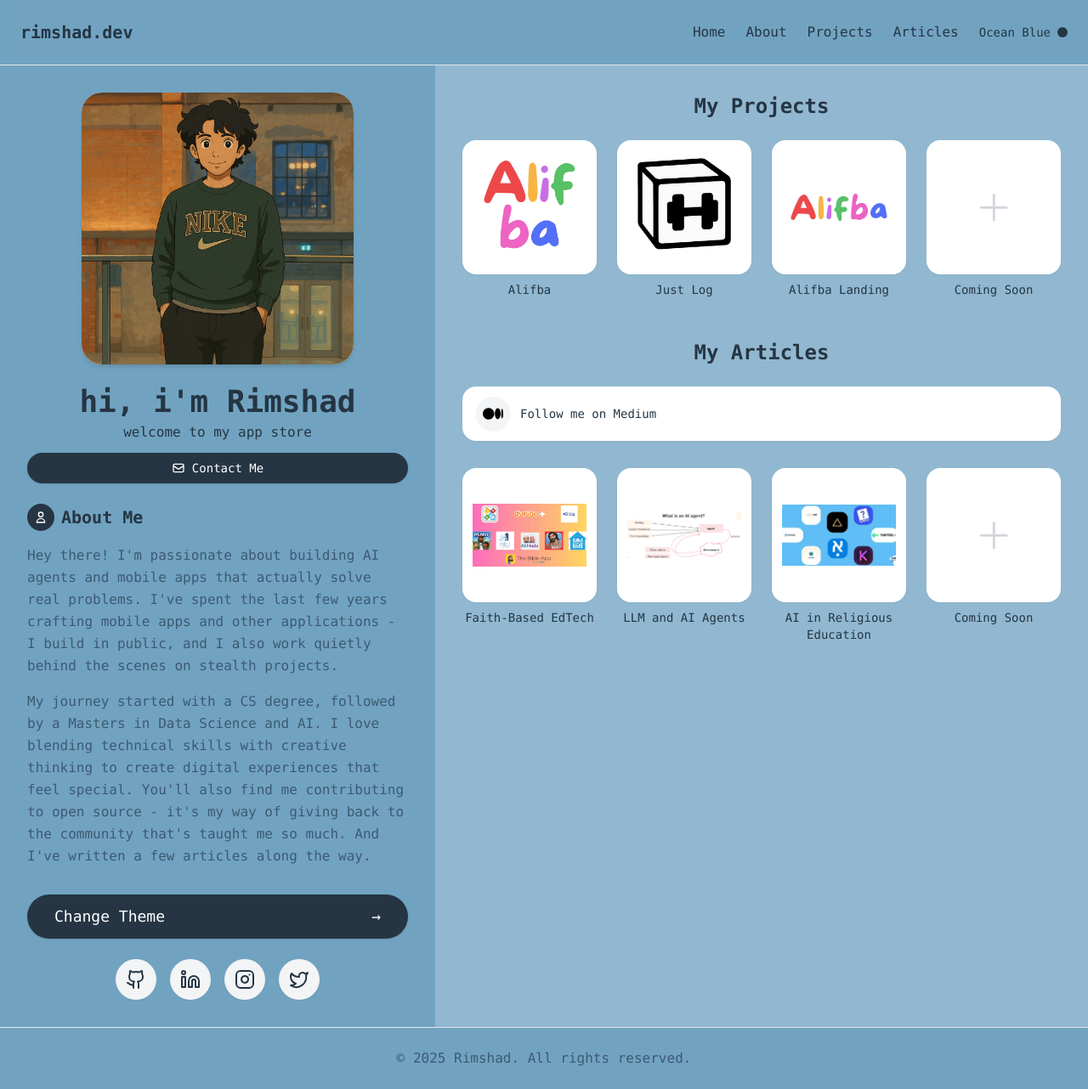
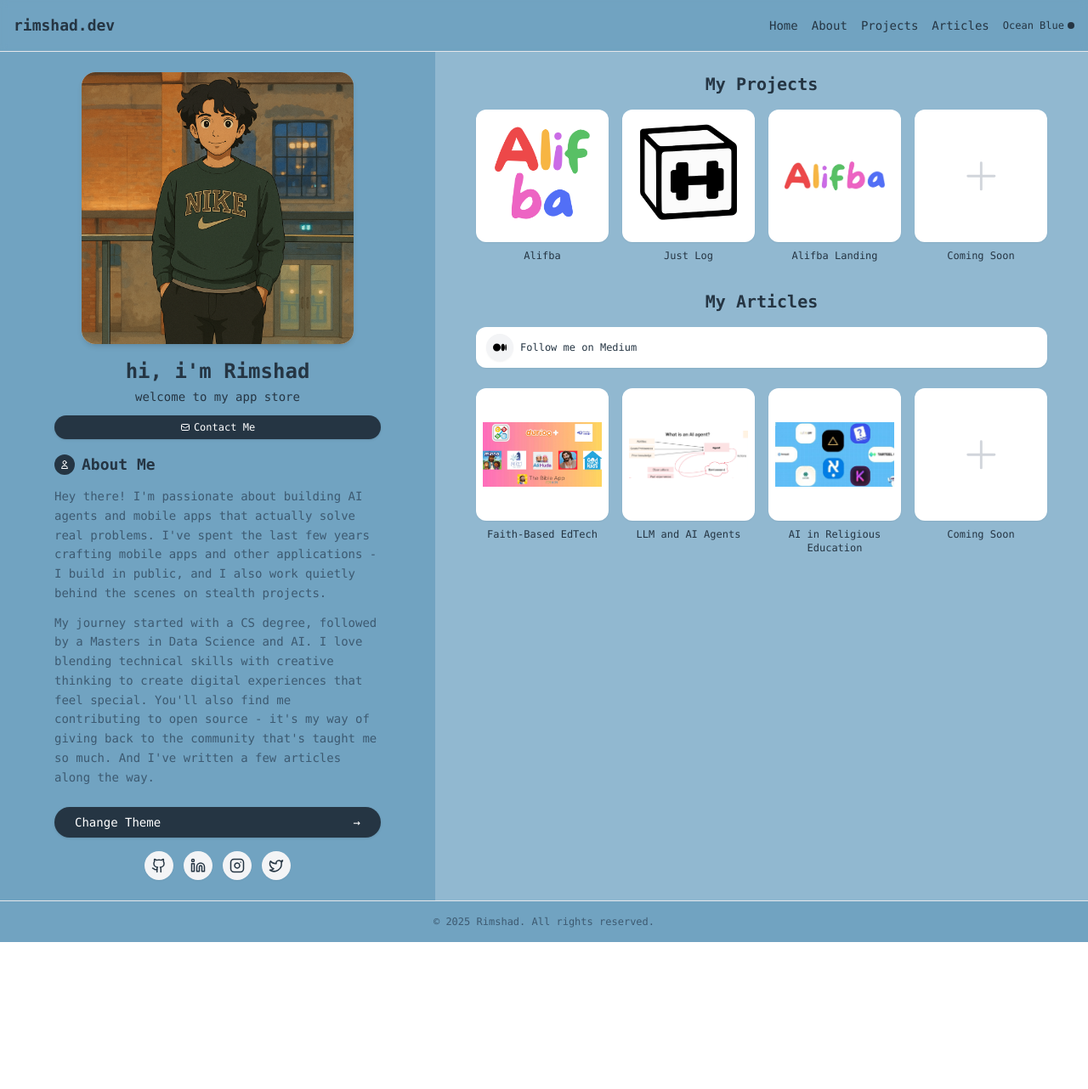
Before and after one commit to rimshadpcs/portfoliostore, a Next.js app: page / in a window 1280 px wide. Shown: the whole page at 85% size. After the commit the page ends 1109 px from the top, so only its background shows below. Built offline with nearby package versions, Linux system fonts and the light colour scheme.

Commit message:
Fix Alifba logo background to match Just Log styling

```diff
--- a/components/Portfolio.tsx
+++ b/components/Portfolio.tsx
@@ -4,6 +4,7 @@ import { useRouter } from 'next/router';
 
 const Portfolio = () => {
   const router = useRouter();
+
   // Theme definitions
   const themes = {
     warmSand: {
@@ -63,30 +64,6 @@ const Portfolio = () => {
     }
   };
 
-  // Project data
-  const projects = {
-    justlog: {
-      id: 'justlog',
-      name: 'Just Log',
-      logo: '/images/gymloglogo.png',
-      description: 'Fitness Tracking Made Simple',
-      about: 'Just Log is a simple and intuitive fitness tracking app that helps you log your workouts effortlessly. Built with a focus on simplicity, it allows you to track your progress without the complexity of other fitness apps. Whether you\'re a beginner or a seasoned athlete, Just Log adapts to your routine and helps you stay consistent with your fitness goals.',
-      playstoreUrl: 'https://play.google.com/store/apps/details?id=your.justlog.app',
-      privacyPolicy: '/privacy/justlog',
-      termsOfService: '/terms/justlog'
-    },
-    alifba: {
-      id: 'alifba',
-      name: 'Alifba',
-      logo: '/images/Alifba-profile-pic.png',
-      description: 'Learn Arabic the Smart Way',
-      about: 'Alifba is an innovative educational app designed to make learning Arabic engaging and effective. Using AI-powered lessons and interactive exercises, Alifba helps users of all ages master the Arabic alphabet, pronunciation, and basic vocabulary. The app combines traditional learning methods with modern technology to create a comprehensive Arabic learning experience.',
-      playstoreUrl: 'https://play.google.com/store/apps/details?id=your.alifba.app',
-      privacyPolicy: '/privacy/alifba',
-      termsOfService: '/terms/alifba'
-    }
-  };
-
   // Function to get a random theme
   const getRandomTheme = () => {
     const themeKeys = Object.keys(themes);
@@ -123,7 +100,13 @@ const Portfolio = () => {
   // Handle project click
   const handleProjectClick = (projectId, e) => {
     e.stopPropagation();
+    if (projectId === 'alifba-landing') {
+      // Redirect to external website
+      window.open('https://alifba.xyz', '_blank');
+    } else {
+      // Navigate to internal project page
       router.push(`/projects/${projectId}`);
+    }
   };
 
   return (
@@ -132,22 +115,22 @@ const Portfolio = () => {
       onClick={handleInteraction} // Change theme on any click
     >
       {/* Navigation */}
-      <nav className={`p-4 md:p-6 flex items-center justify-between border-b border-gray-200 sticky top-0 ${theme.bg}/90 backdrop-blur-sm z-10`}>
-        <a href="#" className="text-xl font-bold hover:opacity-80 transition">rimshad.dev</a>
+      <nav className={`p-3 md:p-4 flex items-center justify-between border-b border-gray-200 sticky top-0 ${theme.bg}/90 backdrop-blur-sm z-10`}>
+        <a href="#" className="text-lg font-bold hover:opacity-80 transition">rimshad.dev</a>
         <div className="hidden md:flex">
-          <a href="#" className="ml-6 hover:opacity-80 transition">Home</a>
-          <a href="#about" className="ml-6 hover:opacity-80 transition">About</a>
-          <a href="#projects" className="ml-6 hover:opacity-80 transition">Projects</a>
-          <a href="#articles" className="ml-6 hover:opacity-80 transition">Articles</a>
+          <a href="#" className="ml-4 hover:opacity-80 transition text-sm">Home</a>
+          <a href="#about" className="ml-4 hover:opacity-80 transition text-sm">About</a>
+          <a href="#projects" className="ml-4 hover:opacity-80 transition text-sm">Projects</a>
+          <a href="#articles" className="ml-4 hover:opacity-80 transition text-sm">Articles</a>
 
           {/* Current Theme Indicator */}
-          <div className="ml-6 flex items-center">
-            <span className="text-sm">{theme.name}</span>
-            <div className={`ml-2 w-3 h-3 rounded-full ${theme.accent}`}></div>
+          <div className="ml-4 flex items-center">
+            <span className="text-xs">{theme.name}</span>
+            <div className={`ml-1 w-2 h-2 rounded-full ${theme.accent}`}></div>
           </div>
         </div>
         <button className="md:hidden">
-          <svg xmlns="http://www.w3.org/2000/svg" fill="none" viewBox="0 0 24 24" stroke="currentColor" className="w-6 h-6">
+          <svg xmlns="http://www.w3.org/2000/svg" fill="none" viewBox="0 0 24 24" stroke="currentColor" className="w-5 h-5">
             <path strokeLinecap="round" strokeLinejoin="round" strokeWidth={2} d="M4 6h16M4 12h16M4 18h16" />
           </svg>
         </button>
@@ -157,9 +140,9 @@ const Portfolio = () => {
       <main className="flex-grow">
         <div className="flex flex-col md:flex-row">
           {/* Left Side - Profile */}
-          <div className={`md:w-2/5 p-6 md:p-8 flex items-start justify-center ${theme.sidebar}`}>
-            <div className="max-w-md sticky top-24">
-              <div className="rounded-3xl overflow-hidden mb-6 bg-gray-100 max-w-xs mx-auto shadow-md">
+          <div className={`md:w-2/5 p-4 md:p-6 flex items-start justify-center ${theme.sidebar}`}>
+            <div className="max-w-sm sticky top-24">
+              <div className="rounded-2xl overflow-hidden mb-4 bg-gray-100 max-w-xs mx-auto shadow-md">
                 <img
                   src="/images/profile.png"
                   alt="Profile"
@@ -167,37 +150,37 @@ const Portfolio = () => {
                 />
               </div>
 
-              <h1 className="text-center text-3xl md:text-4xl font-bold mb-1">hi, i'm Rimshad</h1>
-              <p className="text-center mb-3">welcome to my app store</p>
+              <h1 className="text-center text-xl md:text-2xl font-bold mb-1">hi, i'm Rimshad</h1>
+              <p className="text-center mb-3 text-sm">welcome to my app store</p>
 
               {/* Contact Button */}
-              <div className="mb-6">
+              <div className="mb-4">
                 <a
                   href="mailto:rimshadpcs@gmail.com"
-                  className={`${theme.accent} ${theme.accentText} py-2 px-6 rounded-full text-sm flex items-center justify-center mx-auto w-auto hover:opacity-90 transition shadow`}
+                  className={`${theme.accent} ${theme.accentText} py-1.5 px-4 rounded-full text-xs flex items-center justify-center mx-auto w-auto hover:opacity-90 transition shadow`}
                 >
-                  <svg xmlns="http://www.w3.org/2000/svg" fill="none" viewBox="0 0 24 24" stroke="currentColor" className="w-4 h-4 mr-2">
+                  <svg xmlns="http://www.w3.org/2000/svg" fill="none" viewBox="0 0 24 24" stroke="currentColor" className="w-3 h-3 mr-1">
                     <path strokeLinecap="round" strokeLinejoin="round" strokeWidth={2} d="M3 8l7.89 5.26a2 2 0 002.22 0L21 8M5 19h14a2 2 0 002-2V7a2 2 0 00-2-2H5a2 2 0 00-2 2v10a2 2 0 002 2z" />
                   </svg>
                   <span>Contact Me</span>
                 </a>
               </div>
 
-              <div id="about" className="mb-8">
-                <h2 className="text-xl font-bold mb-4 inline-flex items-center">
-                  <span className={`w-8 h-8 inline-flex items-center justify-center ${theme.accent} ${theme.accentText} rounded-full mr-2 text-sm`}>
-                    <svg xmlns="http://www.w3.org/2000/svg" fill="none" viewBox="0 0 24 24" stroke="currentColor" className="w-4 h-4">
+              <div id="about" className="mb-6">
+                <h2 className="text-lg font-bold mb-3 inline-flex items-center">
+                  <span className={`w-6 h-6 inline-flex items-center justify-center ${theme.accent} ${theme.accentText} rounded-full mr-2 text-xs`}>
+                    <svg xmlns="http://www.w3.org/2000/svg" fill="none" viewBox="0 0 24 24" stroke="currentColor" className="w-3 h-3">
                       <path strokeLinecap="round" strokeLinejoin="round" strokeWidth={2} d="M16 7a4 4 0 11-8 0 4 4 0 018 0zM12 14a7 7 0 00-7 7h14a7 7 0 00-7-7z" />
                     </svg>
                   </span>
                   About Me
                 </h2>
-                <p className={`mb-4 ${theme.textLight} leading-relaxed`}>
+                <p className={`mb-3 ${theme.textLight} leading-relaxed text-sm`}>
                     Hey there! I'm passionate about building AI agents and mobile apps that actually solve real problems.
                     I've spent the last few years crafting mobile apps and other applications - I build in public,
                     and I also work quietly behind the scenes on stealth projects.
                 </p>
-                <p className={`mb-4 ${theme.textLight} leading-relaxed`}>
+                <p className={`mb-3 ${theme.textLight} leading-relaxed text-sm`}>
                     My journey started with a CS degree, followed by a Masters in Data Science and AI. I love blending
                     technical skills with creative thinking to create digital experiences that feel special.
                     You'll also find me contributing to open source - it's my way of giving back to the
@@ -206,7 +189,7 @@ const Portfolio = () => {
               </div>
 
               <button
-                className={`${theme.accent} ${theme.accentText} py-3 px-8 rounded-full text-lg flex items-center justify-between w-full mb-6 hover:opacity-90 transition shadow`}
+                className={`${theme.accent} ${theme.accentText} py-2 px-6 rounded-full text-sm flex items-center justify-between w-full mb-4 hover:opacity-90 transition shadow`}
                 onClick={(e) => {
                   e.stopPropagation(); // Prevent double counting the click
                   setActiveTheme(getRandomTheme()); // Change theme on button click
@@ -215,60 +198,37 @@ const Portfolio = () => {
                 <span>Change Theme</span>
                 <span>→</span>
               </button>
-              <div className="flex space-x-4 mt-6 justify-center">
-  <a
-    href="https://github.com/rimshadpcs/"
-    target="_blank"
-    rel="noopener noreferrer"
-    className="rounded-full bg-gray-100 p-3 hover:bg-gray-200 transition shadow-sm"
-    onClick={(e) => e.stopPropagation()}
-  >
-    <Github size={24} />
+
+              <div className="flex space-x-3 mt-4 justify-center">
+                <a href="#" className="rounded-full bg-gray-100 p-2 hover:bg-gray-200 transition shadow-sm">
+                  <Github size={18} />
                 </a>
-  <a
-    href="https://www.linkedin.com/in/mohamed-rimshad/"
-    target="_blank"
-    rel="noopener noreferrer"
-    className="rounded-full bg-gray-100 p-3 hover:bg-gray-200 transition shadow-sm"
-    onClick={(e) => e.stopPropagation()}
-  >
-    <Linkedin size={24} />
+                <a href="#" className="rounded-full bg-gray-100 p-2 hover:bg-gray-200 transition shadow-sm">
+                  <Linkedin size={18} />
                 </a>
-  <a
-    href="https://www.instagram.com/mohamedrimshad/"
-    target="_blank"
-    rel="noopener noreferrer"
-    className="rounded-full bg-gray-100 p-3 hover:bg-gray-200 transition shadow-sm"
-    onClick={(e) => e.stopPropagation()}
-  >
-    <Instagram size={24} />
+                <a href="#" className="rounded-full bg-gray-100 p-2 hover:bg-gray-200 transition shadow-sm">
+                  <Instagram size={18} />
                 </a>
-  <a
-    href="https://x.com/RIMSHADPCS"
-    target="_blank"
-    rel="noopener noreferrer"
-    className="rounded-full bg-gray-100 p-3 hover:bg-gray-200 transition shadow-sm"
-    onClick={(e) => e.stopPropagation()}
-  >
-    <Twitter size={24} />
+                <a href="#" className="rounded-full bg-gray-100 p-2 hover:bg-gray-200 transition shadow-sm">
+                  <Twitter size={18} />
                 </a>
               </div>
             </div>
           </div>
 
           {/* Right Side - Projects and Articles */}
-          <div className={`md:w-3/5 ${theme.content} py-6 md:py-8 px-6 md:px-8`} id="projects">
-            <div className="max-w-3xl mx-auto">
+          <div className={`md:w-3/5 ${theme.content} py-4 md:py-6 px-4 md:px-6`} id="projects">
+            <div className="max-w-2xl mx-auto">
               {/* Projects Section */}
-              <h2 className="text-xl md:text-2xl font-bold mb-6 text-center" id="projects">
+              <h2 className="text-lg md:text-xl font-bold mb-4 text-center" id="projects">
                 My Projects
               </h2>
 
-              <div className="grid grid-cols-3 md:grid-cols-4 gap-4 md:gap-6 mb-12">
+              <div className="grid grid-cols-3 md:grid-cols-4 gap-3 md:gap-4 mb-8">
                 {/* Project 1 - Alifba */}
                 <div className="text-center">
                   <div
-                    className={`rounded-2xl overflow-hidden ${theme.card} shadow-sm hover:shadow-md transition transform hover:-translate-y-1 cursor-pointer mb-2 aspect-square flex items-center justify-center p-3`}
+                    className={`rounded-xl overflow-hidden ${theme.card} shadow-sm hover:shadow-md transition transform hover:-translate-y-1 cursor-pointer mb-2 aspect-square flex items-center justify-center p-2`}
                     onClick={(e) => handleProjectClick('alifba', e)}
                   >
                     <img
@@ -277,13 +237,13 @@ const Portfolio = () => {
                       className="max-h-full max-w-full object-contain"
                     />
                   </div>
-                  <h3 className="font-medium text-sm">Alifba</h3>
+                  <h3 className="font-medium text-xs">Alifba</h3>
                 </div>
 
                 {/* Project 2 - Just Log (formerly GymLog) */}
                 <div className="text-center">
                   <div
-                    className={`rounded-2xl overflow-hidden ${theme.card} shadow-sm hover:shadow-md transition transform hover:-translate-y-1 cursor-pointer mb-2 aspect-square flex items-center justify-center p-3`}
+                    className={`rounded-xl overflow-hidden ${theme.card} shadow-sm hover:shadow-md transition transform hover:-translate-y-1 cursor-pointer mb-2 aspect-square flex items-center justify-center p-2`}
                     onClick={(e) => handleProjectClick('justlog', e)}
                   >
                     <img
@@ -292,44 +252,47 @@ const Portfolio = () => {
                       className="max-h-full max-w-full object-contain"
                     />
                   </div>
-                  <h3 className="font-medium text-sm">Just Log</h3>
+                  <h3 className="font-medium text-xs">Just Log</h3>
                 </div>
 
-                {/* Project 3 */}
+                {/* Project 3 - Alifba Landing */}
                 <div className="text-center">
-                  <div className={`rounded-2xl overflow-hidden ${theme.card} shadow-sm hover:shadow-md transition transform hover:-translate-y-1 cursor-pointer mb-2 aspect-square flex items-center justify-center p-3`}>
+                  <div
+                    className={`rounded-xl overflow-hidden ${theme.card} shadow-sm hover:shadow-md transition transform hover:-translate-y-1 cursor-pointer mb-2 aspect-square flex items-center justify-center p-2`}
+                    onClick={(e) => handleProjectClick('alifba-landing', e)}
+                  >
                     <img
                       src="/images/newlogo.png"
                       alt="Alifba landing page"
                       className="max-h-full max-w-full object-contain"
                     />
                   </div>
-                  <h3 className="font-medium text-sm">Alifba Landing</h3>
+                  <h3 className="font-medium text-xs">Alifba Landing</h3>
                 </div>
 
                 {/* Project Placeholder - For symmetrical grid */}
                 <div className="text-center">
-                  <div className={`rounded-2xl overflow-hidden ${theme.card} shadow-sm hover:shadow-md transition transform hover:-translate-y-1 cursor-pointer mb-2 aspect-square flex items-center justify-center p-3`}>
+                  <div className={`rounded-xl overflow-hidden ${theme.card} shadow-sm hover:shadow-md transition transform hover:-translate-y-1 cursor-pointer mb-2 aspect-square flex items-center justify-center p-2`}>
                     <svg xmlns="http://www.w3.org/2000/svg" fill="none" viewBox="0 0 24 24" stroke="currentColor" className="w-1/3 h-1/3 text-gray-300">
                       <path strokeLinecap="round" strokeLinejoin="round" strokeWidth={1.5} d="M12 4v16m8-8H4" />
                     </svg>
                   </div>
-                  <h3 className="font-medium text-sm">Coming Soon</h3>
+                  <h3 className="font-medium text-xs">Coming Soon</h3>
                 </div>
               </div>
 
               {/* Articles Section */}
-              <h2 className="text-xl md:text-2xl font-bold mb-6 text-center" id="articles">
+              <h2 className="text-lg md:text-xl font-bold mb-4 text-center" id="articles">
                 My Articles
               </h2>
 
-              <div className="grid grid-cols-3 md:grid-cols-4 gap-4 md:gap-6">
+              <div className="grid grid-cols-3 md:grid-cols-4 gap-3 md:gap-4">
                 {/* Medium Profile */}
                 <div className="text-center col-span-3 md:col-span-4">
                   <a href="https://medium.com/@rimshadmohamed" target="_blank" rel="noopener noreferrer">
-                    <div className={`rounded-2xl overflow-hidden ${theme.card} shadow-sm hover:shadow-md transition transform hover:-translate-y-1 cursor-pointer mb-2 h-16 flex items-center justify-start px-4`}>
-                      <div className="w-10 h-10 bg-gray-100 rounded-full flex items-center justify-center mr-3 shadow-sm">
-                        <svg viewBox="0 0 1043.63 592.71" className="w-6 h-6">
+                    <div className={`rounded-xl overflow-hidden ${theme.card} shadow-sm hover:shadow-md transition transform hover:-translate-y-1 cursor-pointer mb-2 h-12 flex items-center justify-start px-3`}>
+                      <div className="w-8 h-8 bg-gray-100 rounded-full flex items-center justify-center mr-2 shadow-sm">
+                        <svg viewBox="0 0 1043.63 592.71" className="w-4 h-4">
                           <g data-name="Layer 2">
                             <g data-name="Layer 1">
                               <path d="M588.67 296.36c0 163.67-131.78 296.35-294.33 296.35S0 460 0 296.36 131.78 0 294.34 0s294.33 132.69 294.33 296.36M911.56 296.36c0 154.06-65.89 279-147.17 279s-147.17-124.94-147.17-279 65.88-279 147.16-279 147.17 124.9 147.17 279M1043.63 296.36c0 138-23.17 249.94-51.76 249.94s-51.75-111.91-51.75-249.94 23.17-249.94 51.75-249.94 51.76 111.9 51.76 249.94"></path>
@@ -337,7 +300,7 @@ const Portfolio = () => {
                           </g>
                         </svg>
                       </div>
-                      <span className="font-medium text-sm">Follow me on Medium</span>
+                      <span className="font-medium text-xs">Follow me on Medium</span>
                     </div>
                   </a>
                 </div>
@@ -345,53 +308,53 @@ const Portfolio = () => {
                 {/* Article 1 */}
                 <div className="text-center">
                   <a href="https://influencermagazine.uk/2023/10/faith-based-edtech-empowering-kids-and-parents/#google_vignette" target="_blank" rel="noopener noreferrer">
-                    <div className={`rounded-2xl overflow-hidden ${theme.card} shadow-sm hover:shadow-md transition transform hover:-translate-y-1 cursor-pointer mb-2 aspect-square flex items-center justify-center p-3`}>
+                    <div className={`rounded-xl overflow-hidden ${theme.card} shadow-sm hover:shadow-md transition transform hover:-translate-y-1 cursor-pointer mb-2 aspect-square flex items-center justify-center p-2`}>
                       <img
                         src="/images/art1.png"
                         alt="Faith-Based EdTech"
                         className="max-h-full max-w-full object-contain"
                       />
                     </div>
-                    <h3 className="font-medium text-sm">Faith-Based EdTech</h3>
+                    <h3 className="font-medium text-xs">Faith-Based EdTech</h3>
                   </a>
                 </div>
 
                 {/* Article 2 */}
                 <div className="text-center">
                   <a href="https://www.technology.org/2024/08/10/llm-and-ai-agents-next-frontier-in-edtech/" target="_blank" rel="noopener noreferrer">
-                    <div className={`rounded-2xl overflow-hidden ${theme.card} shadow-sm hover:shadow-md transition transform hover:-translate-y-1 cursor-pointer mb-2 aspect-square flex items-center justify-center p-3`}>
+                    <div className={`rounded-xl overflow-hidden ${theme.card} shadow-sm hover:shadow-md transition transform hover:-translate-y-1 cursor-pointer mb-2 aspect-square flex items-center justify-center p-2`}>
                       <img
                         src="/images/art2.png"
                         alt="AI agents"
                         className="max-h-full max-w-full object-contain"
                       />
                     </div>
-                    <h3 className="font-medium text-sm">LLM and AI Agents</h3>
+                    <h3 className="font-medium text-xs">LLM and AI Agents</h3>
                   </a>
                 </div>
 
                 {/* Article 3 */}
                 <div className="text-center">
                   <a href="https://www.technology.org/2024/01/05/how-ai-is-helping-spirituality-and-religious-education-a-new-ai-field-in-the-growing/" target="_blank" rel="noopener noreferrer">
-                    <div className={`rounded-2xl overflow-hidden ${theme.card} shadow-sm hover:shadow-md transition transform hover:-translate-y-1 cursor-pointer mb-2 aspect-square flex items-center justify-center p-3`}>
+                    <div className={`rounded-xl overflow-hidden ${theme.card} shadow-sm hover:shadow-md transition transform hover:-translate-y-1 cursor-pointer mb-2 aspect-square flex items-center justify-center p-2`}>
                       <img
                         src="/images/art3.png"
                         alt="Faith-Based LLM"
                         className="max-h-full max-w-full object-contain"
                       />
                     </div>
-                    <h3 className="font-medium text-sm">AI in Religious Education</h3>
+                    <h3 className="font-medium text-xs">AI in Religious Education</h3>
                   </a>
                 </div>
 
                 {/* Article Placeholder */}
                 <div className="text-center">
-                  <div className={`rounded-2xl overflow-hidden ${theme.card} shadow-sm hover:shadow-md transition transform hover:-translate-y-1 cursor-pointer mb-2 aspect-square flex items-center justify-center p-3`}>
+                  <div className={`rounded-xl overflow-hidden ${theme.card} shadow-sm hover:shadow-md transition transform hover:-translate-y-1 cursor-pointer mb-2 aspect-square flex items-center justify-center p-2`}>
                     <svg xmlns="http://www.w3.org/2000/svg" fill="none" viewBox="0 0 24 24" stroke="currentColor" className="w-1/3 h-1/3 text-gray-300">
                       <path strokeLinecap="round" strokeLinejoin="round" strokeWidth={1.5} d="M12 4v16m8-8H4" />
                     </svg>
                   </div>
-                  <h3 className="font-medium text-sm">Coming Soon</h3>
+                  <h3 className="font-medium text-xs">Coming Soon</h3>
                 </div>
               </div>
             </div>
@@ -400,8 +363,8 @@ const Portfolio = () => {
       </main>
 
       {/* Footer */}
-      <footer className={`p-6 text-center border-t border-gray-200 ${theme.bg}`}>
-        <p className={theme.textLight}>© {new Date().getFullYear()} Rimshad. All rights reserved.</p>
+      <footer className={`p-4 text-center border-t border-gray-200 ${theme.bg}`}>
+        <p className={`${theme.textLight} text-xs`}>© {new Date().getFullYear()} Rimshad. All rights reserved.</p>
       </footer>
     </div>
   );
```
Also changed, not shown: pages/projects/alifba.tsx (+32 -58 lines). Lines whose indentation alone changed are shown as unchanged.
